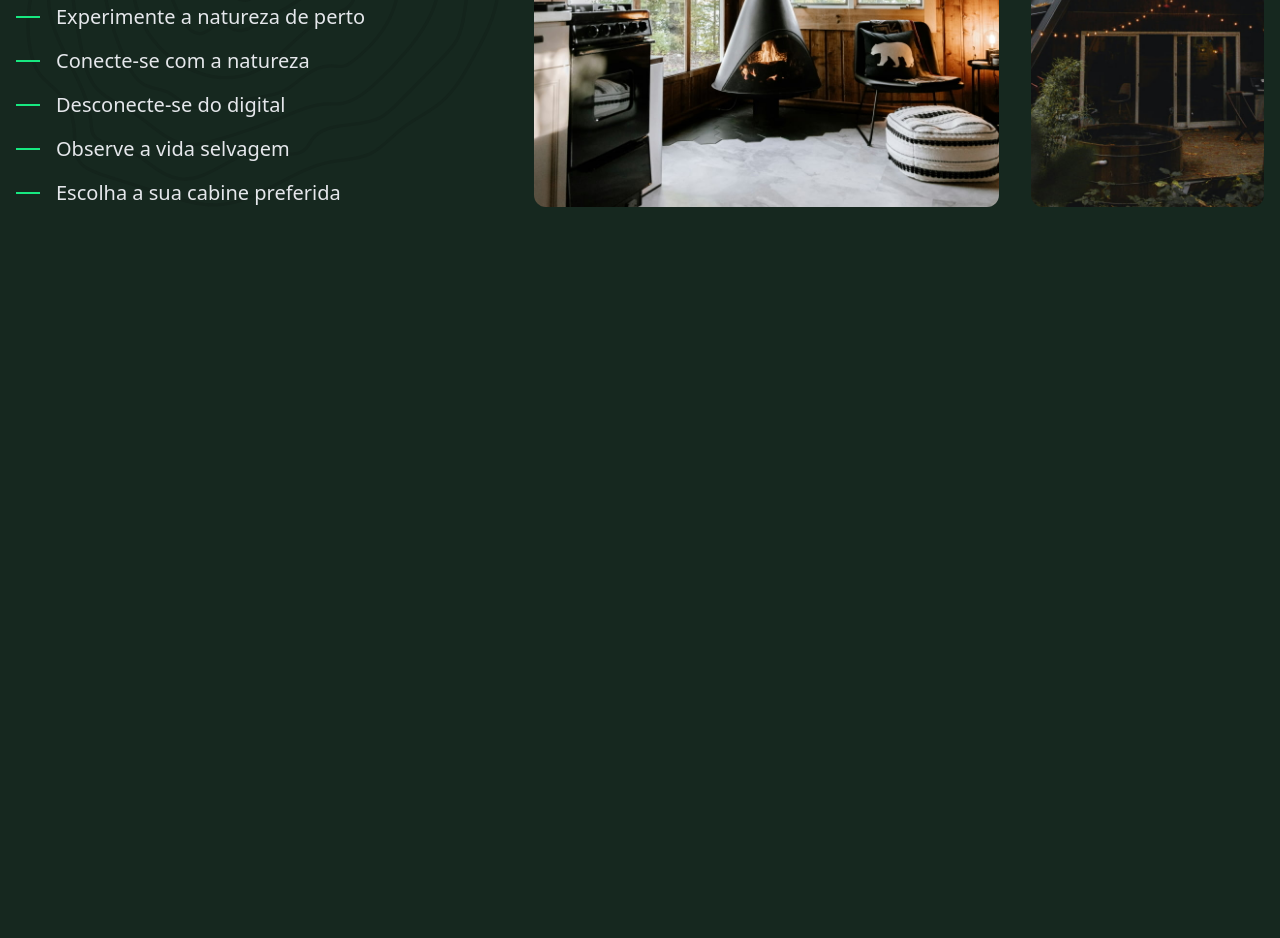
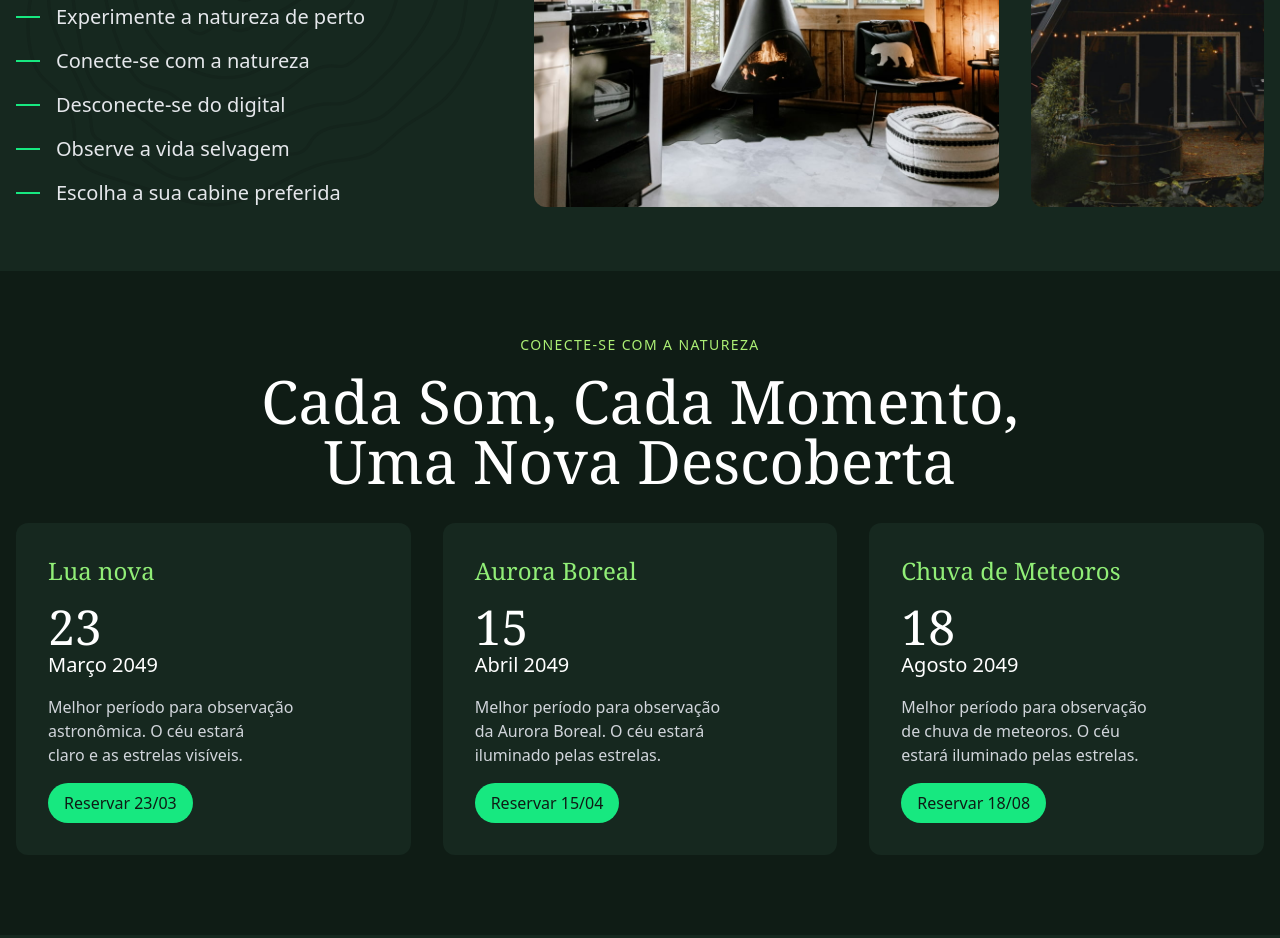
Before and after one commit to pedrorvidal/ogtailwind, a website: page src/index.html in a window 1280 px wide. Shown: the part 1309-2247 px from the top of the page. Drawn offline with Linux system fonts and the light colour scheme.

Commit message:
área de eventos

```diff
--- a/src/index.html
+++ b/src/index.html
@@ -97,6 +97,65 @@
             </div>
         </div>
     </section>
+    <!-- eventos -->
+    <section id="eventos" class="mb-12 sm:mb-16 py-12 sm:py-16 bg-verde-900">
+        <div class="container">
+            <p class="mb-4 text-center text-verde-200 uppercase tracking-widest text-sm">
+                Conecte-se com a natureza
+            </p>
+            <h2
+                class="mb-8 text-center max-w-screen-md mx-auto text-balance font-serif capitalize text-white text-4xl sm:text-6xl">
+                Cada som, cada momento, uma nova descoberta
+            </h2>
+            <div
+                class="overflow-x-auto pb-4 grid grid-cols-[repeat(3,minmax(300px,1fr))] gap-4 sm:gap-8 snap-x snap-mandatory">
+                <div class="grid gap-4 bg-verde-800 p-6 sm:p-8 rounded-xl snap-center">
+                    <h3 class="text-verde-300 text-2xl font-serif">Lua nova</h3>
+                    <div class="text-white">
+                        <p class="font-serif text-5xl">23</p>
+                        <p class="text-xl">Março 2049</p>
+                    </div>
+                    <p class="text-gray-300 text-balance">
+                        Melhor período para observação astronômica. O céu estará claro e as estrelas visíveis.
+                    </p>
+                    <a href="#contato"
+                        class="justify-self-start self-end bg-verde-400 text-verde-900 py-2 px-4 inline-block rounded-full">
+                        Reservar 23/03
+                    </a>
+                </div>
+                <div class="grid gap-4 bg-verde-800 p-6 sm:p-8 rounded-xl snap-center">
+                    <h3 class="text-verde-300 text-2xl font-serif">Aurora Boreal</h3>
+                    <div class="text-white">
+                        <p class="font-serif text-5xl">15</p>
+                        <p class="text-xl">Abril 2049</p>
+                    </div>
+                    <p class="text-gray-300 text-balance">
+                        Melhor período para observação da Aurora Boreal. O céu estará iluminado pelas estrelas.
+                    </p>
+                    <a href="#contato"
+                        class="justify-self-start self-end bg-verde-400 text-verde-900 py-2 px-4 inline-block rounded-full">
+                        Reservar 15/04
+                    </a>
+                </div>
+                <div class="grid gap-4 bg-verde-800 p-6 sm:p-8 rounded-xl snap-center">
+                    <h3 class="text-verde-300 text-2xl font-serif">Chuva de Meteoros</h3>
+                    <div class="text-white">
+                        <p class="font-serif text-5xl">18</p>
+                        <p class="text-xl">Agosto 2049</p>
+                    </div>
+                    <p class="text-gray-300 text-balance">
+                        Melhor período para observação de chuva de meteoros. O céu estará iluminado pelas estrelas.
+                    </p>
+                    <a href="#contato"
+                        class="justify-self-start self-end bg-verde-400 text-verde-900 py-2 px-4 inline-block rounded-full">
+                        Reservar 18/08
+                    </a>
+                </div>
+            </div>
+        </div>
+
+    </section>
+
 </body>
 
 </html>
```
Also changed, not shown: src/output.css.
